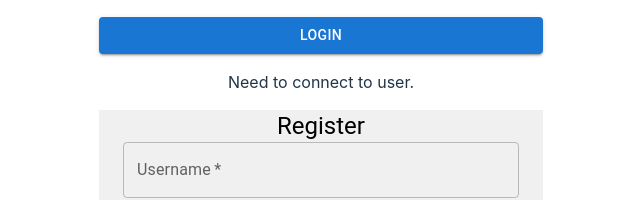
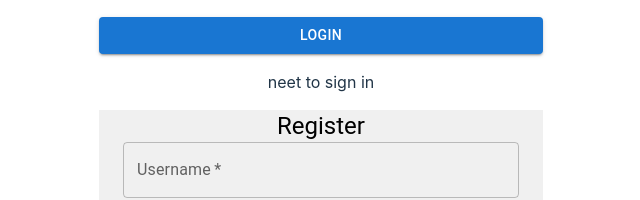
Before and after one commit to ShayExD/Task3, a React (Vite) app: page / in a window 1280 px wide. Shown: the part 199-399 px from the top of the page, without its empty margins (319-959 px from the left). Built offline with nearby package versions, Linux system fonts and the light colour scheme.

Commit message:
last push

```diff
--- a/src/App.jsx
+++ b/src/App.jsx
@@ -33,7 +33,6 @@ function App() {
 	return (
 		<>
 			{user === '' ? <Login /> : ''}
-			{user.username === 'admin' ? <SystemAdmin /> : <Profile />}
 			{user === '' ? <Register /> : ''}
 		</>
 	);
--- a/src/FComponents/login.jsx
+++ b/src/FComponents/login.jsx
@@ -7,6 +7,7 @@ import {
   Grid,
 
 } from '@mui/material';
+import Profile from './profile';
 
 function Login() {
 
@@ -15,19 +16,24 @@ function Login() {
     username: '',
     password: '',
   });
+const [loginSuccess,setLoginSuccess]= useState(false)
 
 const loginUser = () => {
+
+
   const users = JSON.parse(localStorage.getItem('users')) || []
   // Find a user with the given username and password
   const loggedInUser = users.find(user => user.username === formLoginData.username && user.password === formLoginData.password);
   if (loggedInUser) {
     console.log('Login successful! Welcome, ', loggedInUser.name);
-
+    setLoginSuccess(true)
     // Save the logged-in user in sessionStorage
     sessionStorage.setItem('loggedUser', JSON.stringify(loggedInUser));
 
     return loggedInUser;
   } else {
+      setLoginSuccess(false)
+
     console.log('Invalid username or password. Please try again.');
     return null;
   }
@@ -43,6 +49,8 @@ const handleChange = (e) => {
  }
 const handleSubmit = (e) => {
       // Add your registration logic here
+      e.preventDefault();
+
       loginUser();
       console.log('Form LoginData:', formLoginData);
     };
@@ -78,6 +86,7 @@ const handleSubmit = (e) => {
               Login
             </Button>
             </form>
+            {loginSuccess ? (<Profile></Profile>) :(<p>neet to sign in</p>)}
     </div>
   )
  }
--- a/src/FComponents/profile.jsx
+++ b/src/FComponents/profile.jsx
@@ -70,12 +70,8 @@ function Profile() {
   return (
 
     <Grid>
-      {user === '' ? (<p>Need to connect to user.</p>):(<Paper elevation={10} style={ProfileStyle.paperStyle}>
-      <Grid align="center">
-        <Avatar style={ProfileStyle.avatarStyle}>
-          <ManOutlinedIcon align="center" />
-        </Avatar>
-      </Grid>
+      <Paper elevation={10} style={ProfileStyle.paperStyle}>
+
       <Container maxWidth="xl">
         <Typography
           variant="h4"
@@ -84,13 +80,13 @@ function Profile() {
           gutterBottom
         >
           Profile
-        </Typography>
+        </Typography><div>
         {user.profilePicture && (
               <img
                 src={user.profilePicture}
                 style={ProfileStyle.profilePictureStyle}
               />
-            )}
+            )}</div>
         <h3>
           {user.name} {user.familyName}
         </h3>
@@ -139,7 +135,7 @@ function Profile() {
         </Grid>
         {showUpdate ? (<EditDetails></EditDetails>) : (<></>)}
       </Container>
-    </Paper>)}
+    </Paper>
   </Grid>  )
 }
 
--- a/src/FComponents/register.jsx
+++ b/src/FComponents/register.jsx
@@ -277,7 +277,21 @@ const Register = () => {
             )}
               </Grid>
               <Grid item xs={12}>
-                <input
+                {/* <input
+                  accept="image/*"
+                  style={{ display: 'none' }}
+                  id="profilePicture"
+                  type="file"
+                  name="profilePicture"
+                  onChange={handleFileChange}
+                /> */}
+                <label htmlFor="profilePicture">
+                  <Button
+                    fullWidth
+                    variant="outlined"
+                    component="span"
+                  >
+                  <input
                   accept="image/*"
                   style={{ display: 'none' }}
                   id="profilePicture"
@@ -285,12 +299,6 @@ const Register = () => {
                   name="profilePicture"
                   onChange={handleFileChange}
                 />
-                <label htmlFor="profilePicture">
-                  <Button
-                    fullWidth
-                    variant="outlined"
-                    component="span"
-                  >
                     Upload Profile Picture
                   </Button>
                 </label>
@@ -418,6 +426,8 @@ const Register = () => {
             </Button>
           </form>
         </div>
+
+
       </Container>
     );
   };
```
